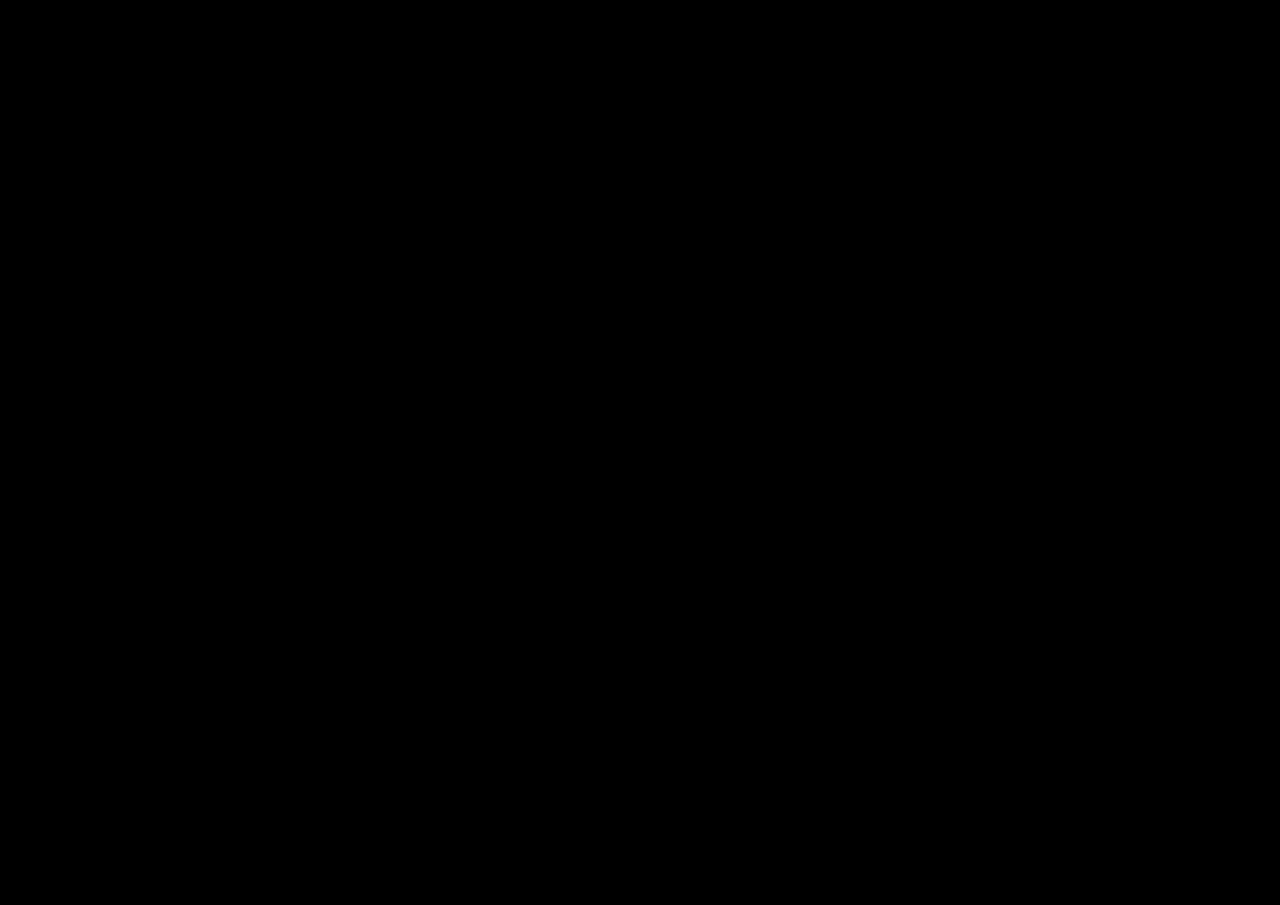
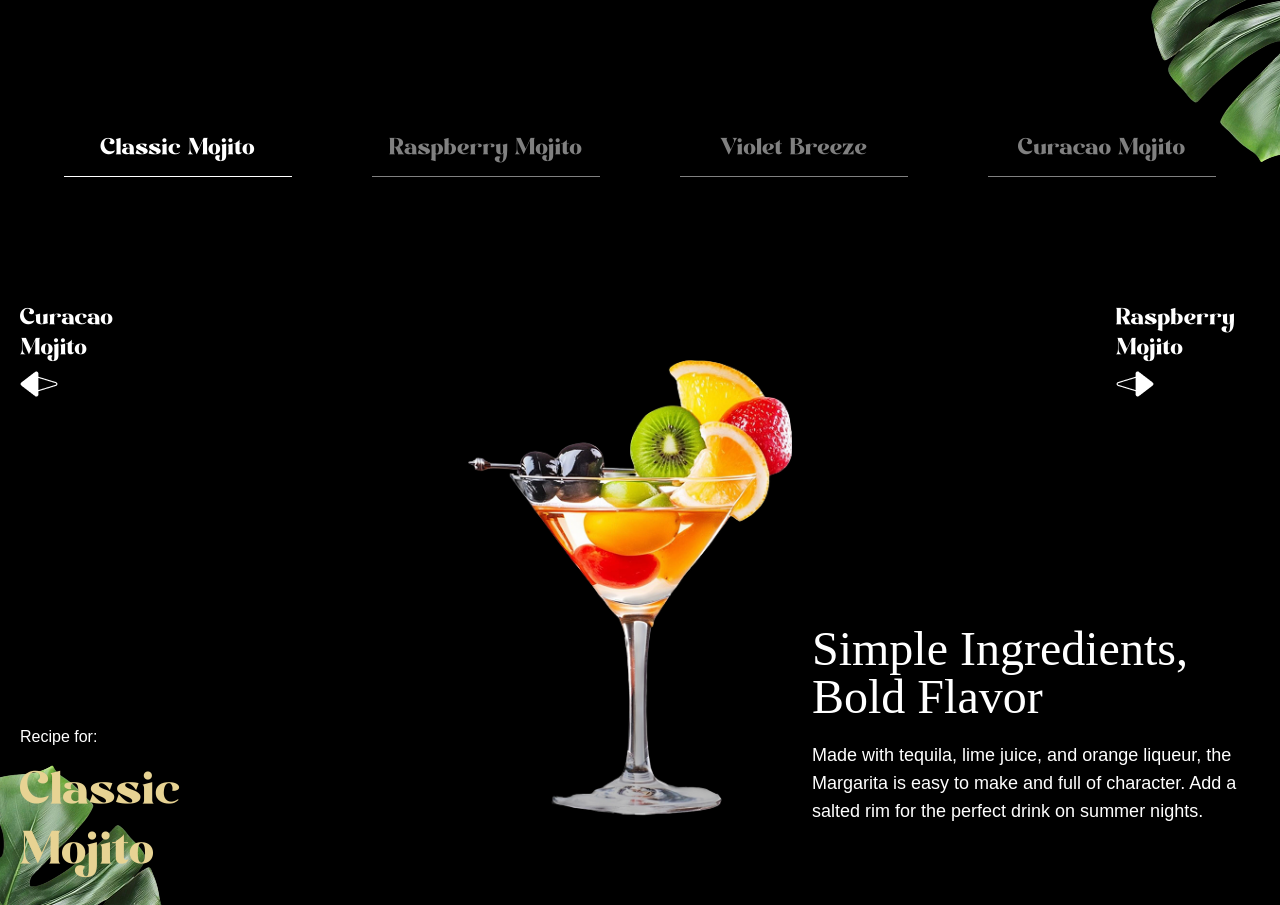
Before and after one commit to agnostic79/gsap_cocktails, a React (Vite) app: page / in a window 1280 px wide. Shown: the part 4120-5025 px from the top of the page. Before the commit the page ends 4012 px from the top, so only its background shows below. Built offline with nearby package versions, Linux system fonts and the light colour scheme; a web font is replaced by a local one.

Commit message:
Implement Menu section

```diff
--- a/constants/index.js
+++ b/constants/index.js
@@ -8,7 +8,7 @@
     title: "About Us",
   },
   {
-    id: "work",
+    id: "art",
     title: "The Art",
   },
   {
--- a/src/App.jsx
+++ b/src/App.jsx
@@ -7,6 +7,7 @@
 import Cocktails from "./components/Cocktails";
 import About from "./components/About";
 import Art from "./components/Art";
+import Menu from "./components/Menu";
 
 gsap.registerPlugin(ScrollTrigger, SplitText);
 
@@ -18,6 +19,7 @@
       <Cocktails />
       <About />
       <Art />
+      <Menu />
     </main>
   );
 };
--- /dev/null
+++ b/src/components/Menu.jsx
@@ -0,0 +1,104 @@
+import { useRef, useState } from "react";
+import { allCocktails } from "../../constants";
+import { useGSAP } from "@gsap/react";
+import gsap from "gsap";
+
+const Menu = () => {
+  const contentRef = useRef();
+  const [currentIndex, setCurrentIndex] = useState(0);
+
+  useGSAP(() => {
+    gsap.fromTo(
+      "#title",
+      {
+        opacity: 0,
+      },
+      {
+        opacity: 1,
+        duration: 1,
+      }
+    );
+
+    gsap.fromTo(
+      ".cocktail img",
+      { opacity: 0, xPercent: -100 },
+      { opacity: 1, xPercent: 0, duration: 1, ease: "power1.inOut" }
+    );
+
+    gsap.fromTo(".details h2", { yPercent: 100, opacity: 0 }, { yPercent: 0, opacity: 1, ease: "power1.inOut" });
+    gsap.fromTo(".details p", { yPercent: 100, opacity: 0 }, { yPercent: 0, opacity: 1, ease: "power1.inOut" });
+  }, [currentIndex]);
+
+  const totalCocktails = allCocktails.length;
+
+  const goToSlide = (index) => {
+    const newIndex = (index + totalCocktails) % totalCocktails;
+    setCurrentIndex(newIndex);
+  };
+
+  const getCocktailAt = (indexOffset) => {
+    return allCocktails[(currentIndex + indexOffset + totalCocktails) % totalCocktails];
+  };
+
+  const currentCocktail = getCocktailAt(0);
+  const prevCocktail = getCocktailAt(-1);
+  const nextCocktail = getCocktailAt(1);
+  return (
+    <section id="menu" aria-labelledby="menu-heading">
+      <img src="/images/slider-left-leaf.png" alt="left-leaf" id="m-left-leaf" />
+      <img src="/images/slider-right-leaf.png" alt="right-leaf" id="m-right-leaf" />
+
+      <h2 id="menu-heading" className="sr-only">
+        Cocktail Menu
+      </h2>
+
+      <nav className="cocktail-tabs" aria-label="Cocktail Navigation">
+        {allCocktails.map((cocktail, index) => {
+          const isActive = index === currentIndex;
+
+          return (
+            <button
+              key={cocktail.id}
+              className={`${isActive ? "text-white border-white" : "text-white/50 border-white/50"}`}
+              onClick={() => goToSlide(index)}
+            >
+              {cocktail.name}
+            </button>
+          );
+        })}
+      </nav>
+
+      <div className="content">
+        <div className="arrows">
+          <button className="text-left" onClick={() => goToSlide(currentIndex - 1)}>
+            <span>{prevCocktail.name}</span>
+            <img src="/images/right-arrow.png" alt="right-arrow" aria-hidden="true" />
+          </button>
+
+          <button className="text-left" onClick={() => goToSlide(currentIndex + 1)}>
+            <span>{nextCocktail.name}</span>
+            <img src="/images/left-arrow.png" alt="left-arrow" aria-hidden="true" />
+          </button>
+        </div>
+
+        <div className="cocktail">
+          <img src={currentCocktail.image} alt="" className="object-contain" />
+        </div>
+
+        <div className="recipe">
+          <div ref={contentRef} className="info">
+            <p>Recipe for:</p>
+            <p id="title">{currentCocktail.name}</p>
+          </div>
+
+          <div className="details">
+            <h2>{currentCocktail.title}</h2>
+            <p>{currentCocktail.description}</p>
+          </div>
+        </div>
+      </div>
+    </section>
+  );
+};
+
+export default Menu;
--- a/src/index.css
+++ b/src/index.css
@@ -24,6 +24,10 @@
   overflow-x: hidden;
 }
 
+main {
+  overflow-y: hidden;
+}
+
 @utility flex-center {
   @apply flex justify-center items-center;
 }
@@ -44,7 +48,7 @@
 }
 
 @utility radial-gradient {
-  background: radial-gradient(circle at center, #434343 0%, #000 50%, transparent 100%);
+  background: radial-gradient(circle at center, #434343 0%, #000 30%, transparent 100%);
 }
 
 @utility masked-img {
@@ -236,7 +240,7 @@
   }
 
   #art {
-    @apply flex-center flex-col min-h-dvh p-5 mt-20 relative radial-gradient;
+    @apply flex-center flex-col min-h-dvh p-5 mt-20 relative;
 
     h2 {
       @apply relative md:text-[20vw] text-8xl text-nowrap leading-none font-modern-negra text-center text-[#505050] mb-8;
@@ -270,7 +274,7 @@
   }
 
   #menu {
-    @apply relative w-full md:mt-40 mt-0 2xl:px-0 px-5 py-20 radial-gradient;
+    @apply relative w-full md:mt-40 mt-0 2xl:px-0 px-5 py-20;
 
     #m-left-leaf {
       @apply object-contain absolute -bottom-20 left-0 md:w-fit w-1/3;
```
